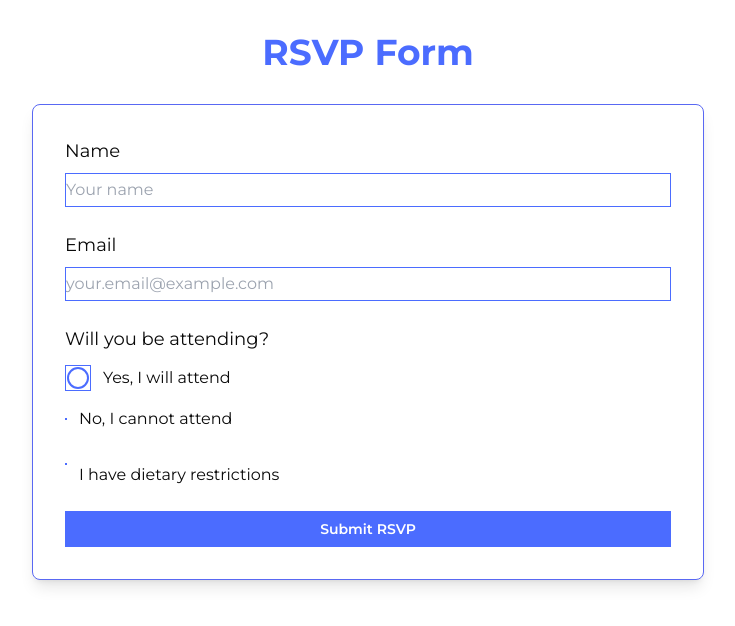
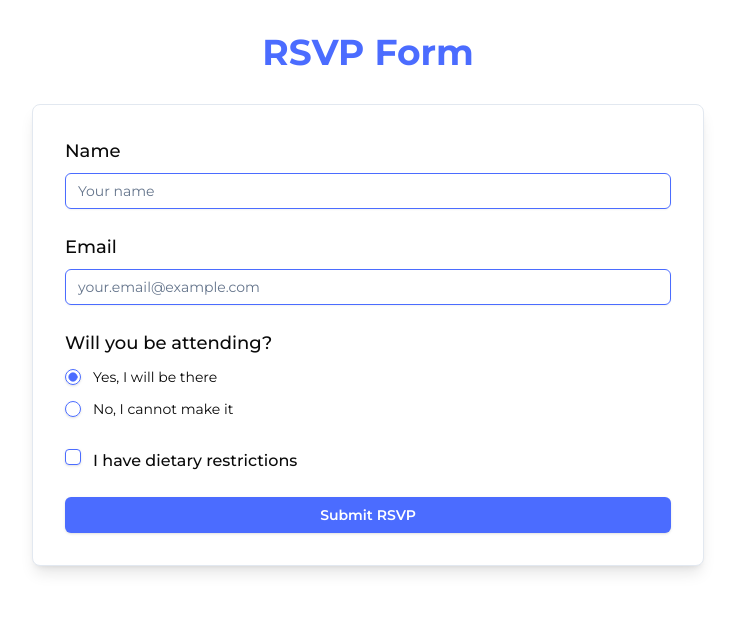
Before and after one commit to DavidMcDoughnut/mcdonutsanims, a Next.js app: page /rsvpv0 in a window 1280 px wide. Shown: the top 626 px of the page, without its empty margins (272-1007 px from the left). Built offline with nearby package versions, Linux system fonts and the light colour scheme.

Commit message:
style cleanup

```diff
--- a/components/ui/checkbox.tsx
+++ b/components/ui/checkbox.tsx
@@ -13,7 +13,7 @@ const Checkbox = React.forwardRef<
   <CheckboxPrimitive.Root
     ref={ref}
     className={cn(
-      "peer h-4 w-4 shrink-0 rounded-sm border border-primary shadow focus-visible:outline-none focus-visible:ring-1 focus-visible:ring-ring disabled:cursor-not-allowed disabled:opacity-50 data-[state=checked]:bg-primary data-[state=checked]:text-primary-foreground",
+      "peer h-4 w-4 shrink-0 rounded-sm border border-primary text-primary-foreground shadow focus-visible:outline-none focus-visible:ring-1 focus-visible:ring-ring disabled:cursor-not-allowed disabled:opacity-50 data-[state=checked]:bg-primary data-[state=checked]:text-primary-foreground",
       className
     )}
     {...props}
@@ -21,7 +21,7 @@ const Checkbox = React.forwardRef<
     <CheckboxPrimitive.Indicator
       className={cn("flex items-center justify-center text-current")}
     >
-      <Check className="h-4 w-4" />
+      <Check className="h-3 w-3" />
     </CheckboxPrimitive.Indicator>
   </CheckboxPrimitive.Root>
 ))
--- a/components/ui/radio-group.tsx
+++ b/components/ui/radio-group.tsx
@@ -34,7 +34,7 @@ const RadioGroupItem = React.forwardRef<
       {...props}
     >
       <RadioGroupPrimitive.Indicator className="flex items-center justify-center">
-        <Circle className="h-3.5 w-3.5 fill-primary" />
+        <Circle className="h-2.5 w-2.5 fill-current text-current" />
       </RadioGroupPrimitive.Indicator>
     </RadioGroupPrimitive.Item>
   )
--- a/src/app/globals.css
+++ b/src/app/globals.css
@@ -2,13 +2,44 @@
 @tailwind components;
 @tailwind utilities;
 
-:root {
-  --foreground-rgb: 0, 0, 0;
-  --background-rgb: 255, 255, 255;
+@layer base {
+  :root {
+    --background: 0 0% 100%;
+    --foreground: 0 0% 3.9%;
+    --card: 0 0% 100%;
+    --card-foreground: 0 0% 3.9%;
+    --popover: 0 0% 100%;
+    --popover-foreground: 0 0% 3.9%;
+    --primary: 221.2 83.2% 53.3%;
+    --primary-foreground: 210 40% 98%;
+    --secondary: 210 40% 96.1%;
+    --secondary-foreground: 222.2 47.4% 11.2%;
+    --muted: 210 40% 96.1%;
+    --muted-foreground: 215.4 16.3% 46.9%;
+    --accent: 210 40% 96.1%;
+    --accent-foreground: 222.2 47.4% 11.2%;
+    --destructive: 0 84.2% 60.2%;
+    --destructive-foreground: 210 40% 98%;
+    --border: 214.3 31.8% 91.4%;
+    --input: 214.3 31.8% 91.4%;
+    --ring: 221.2 83.2% 53.3%;
+    --radius: 0.5rem;
+
+    /* Brand Colors */
+    --blue: #4B6CFF;
+    --pink: #FF7DC5;
+    --green: #00B4AC;
+    --orange: #FF7700;
+  }
 }
 
-body {
-  background: rgb(var(--background-rgb));
+@layer base {
+  * {
+    @apply border-border;
+  }
+  body {
+    @apply bg-background text-foreground;
+  }
 }
 
 @layer components {
@@ -40,40 +71,3 @@ body {
   scrollbar-width: thin;
   scrollbar-color: var(--blue) transparent;
 }
-
-@layer base {
-  :root {
-    --background: 0 0% 100%;
-    --foreground: 0 0% 3.9%;
-    --card: 0 0% 100%;
-    --card-foreground: 0 0% 3.9%;
-    --popover: 0 0% 100%;
-    --popover-foreground: 0 0% 3.9%;
-    --primary: 234 86% 65%;
-    --primary-foreground: 0 0% 100%;
-    --secondary: 0 0% 96.1%;
-    --secondary-foreground: 0 0% 9%;
-    --muted: 0 0% 96.1%;
-    --muted-foreground: 0 0% 45.1%;
-    --accent: 234 86% 65%;
-    --accent-foreground: 0 0% 100%;
-    --destructive: 0 84.2% 60.2%;
-    --destructive-foreground: 0 0% 98%;
-    --border: 234 86% 65%;
-    --input: 234 86% 65%;
-    --ring: 234 86% 65%;
-    --radius: 0.5rem;
-
-    /* Brand Colors */
-    --blue: #4B6CFF;
-    --pink: #FF7DC5;
-    --green: #00B4AC;
-    --orange: #FF7700;
-  }
-}
-
-@layer base {
-  body {
-    @apply bg-background text-foreground;
-  }
-}
--- a/src/app/rsvpv0/page.tsx
+++ b/src/app/rsvpv0/page.tsx
@@ -109,24 +109,18 @@ export default function RSVPPage() {
                       >
                         <FormItem className="flex items-center space-x-3 space-y-0">
                           <FormControl>
-                            <RadioGroupItem
-                              value="yes"
-                              className="border-blue text-blue focus:ring-blue focus:ring-offset-2"
-                            />
+                            <RadioGroupItem value="yes" />
                           </FormControl>
-                          <FormLabel className="font-normal text-base">
-                            Yes, I will attend
+                          <FormLabel className="font-normal">
+                            Yes, I will be there
                           </FormLabel>
                         </FormItem>
                         <FormItem className="flex items-center space-x-3 space-y-0">
                           <FormControl>
-                            <RadioGroupItem
-                              value="no"
-                              className="border-blue text-blue focus:ring-blue focus:ring-offset-2"
-                            />
+                            <RadioGroupItem value="no" />
                           </FormControl>
-                          <FormLabel className="font-normal text-base">
-                            No, I cannot attend
+                          <FormLabel className="font-normal">
+                            No, I cannot make it
                           </FormLabel>
                         </FormItem>
                       </RadioGroup>
@@ -145,7 +139,6 @@ export default function RSVPPage() {
                       <Checkbox
                         checked={field.value}
                         onCheckedChange={field.onChange}
-                        className="border-blue data-[state=checked]:bg-blue data-[state=checked]:border-blue focus:ring-1 focus:ring-blue"
                       />
                     </FormControl>
                     <div className="space-y-1 leading-none">
--- a/tailwind.config.ts
+++ b/tailwind.config.ts
@@ -6,6 +6,7 @@ const config: Config = {
     './src/pages/**/*.{js,ts,jsx,tsx,mdx}',
     './src/components/**/*.{js,ts,jsx,tsx,mdx}',
     './src/app/**/*.{js,ts,jsx,tsx,mdx}',
+    './components/**/*.{js,ts,jsx,tsx,mdx}',
   ],
   theme: {
   	extend: {
@@ -46,20 +47,20 @@ const config: Config = {
   				foreground: 'hsl(var(--popover-foreground))'
   			},
   			primary: {
-  				DEFAULT: 'hsl(var(--primary))',
-  				foreground: 'hsl(var(--primary-foreground))'
+  				DEFAULT: 'var(--blue)',
+  				foreground: 'white'
   			},
   			secondary: {
-  				DEFAULT: 'hsl(var(--secondary))',
-  				foreground: 'hsl(var(--secondary-foreground))'
+  				DEFAULT: 'var(--pink)',
+  				foreground: 'white'
   			},
   			muted: {
   				DEFAULT: 'hsl(var(--muted))',
   				foreground: 'hsl(var(--muted-foreground))'
   			},
   			accent: {
-  				DEFAULT: 'hsl(var(--accent))',
-  				foreground: 'hsl(var(--accent-foreground))'
+  				DEFAULT: 'var(--green)',
+  				foreground: 'white'
   			},
   			destructive: {
   				DEFAULT: 'hsl(var(--destructive))',
@@ -67,14 +68,7 @@ const config: Config = {
   			},
   			border: 'hsl(var(--border))',
   			input: 'hsl(var(--input))',
-  			ring: 'hsl(var(--ring))',
-  			chart: {
-  				'1': 'hsl(var(--chart-1))',
-  				'2': 'hsl(var(--chart-2))',
-  				'3': 'hsl(var(--chart-3))',
-  				'4': 'hsl(var(--chart-4))',
-  				'5': 'hsl(var(--chart-5))'
-  			}
+  			ring: 'var(--blue)'
   		}
   	}
   },
```
